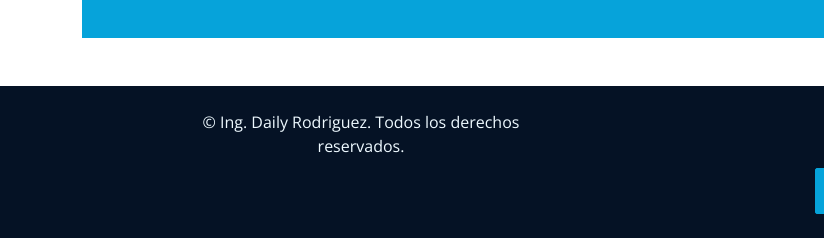
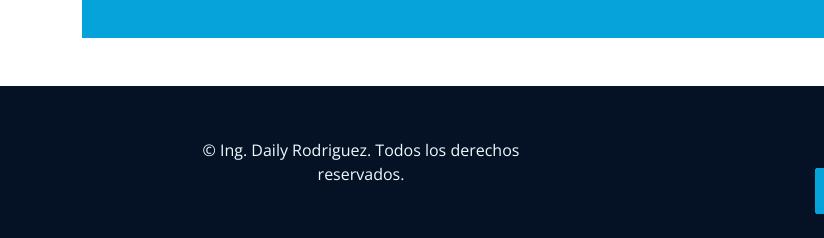
Before and after one commit to DailyRodriguez15/Proyecto9, a plain HTML site: page index.html in a window 1280 px wide. Shown: the part 6237-6475 px from the top of the page, 0-824 px from the left. Drawn offline with nearby package versions, Linux system fonts and the light colour scheme; animation ran at ten frames a second.

Commit message:
Update index.html

```diff
--- a/index.html
+++ b/index.html
@@ -538,7 +538,7 @@
     <!-- Inicio de footer -->
     <div class="container-fluid text-light py-4" style="background: #051225;">
         <div class="container">
-            <div class="row g-0 d-flex justify-content-around">
+            <div class="row g-0 d-flex justify-content-around align-items-center">
                 <div class="col-md-12 col-lg-4 col-xl-4 text-center">
                     <p class="mb-md-0">&copy; Ing. Daily Rodriguez. Todos los derechos reservados.</p>
                 </div>
```
